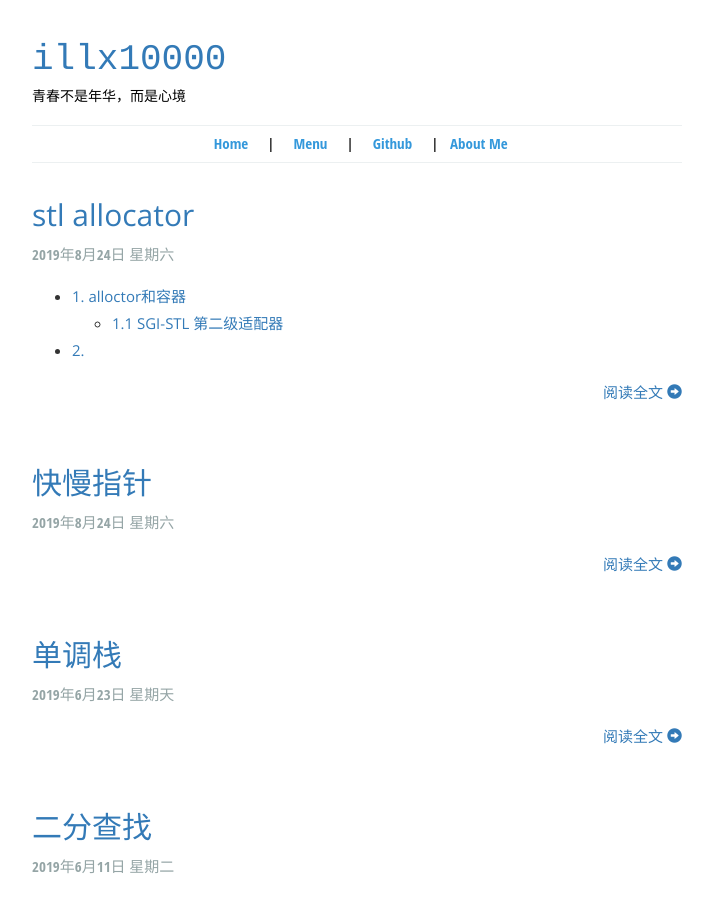
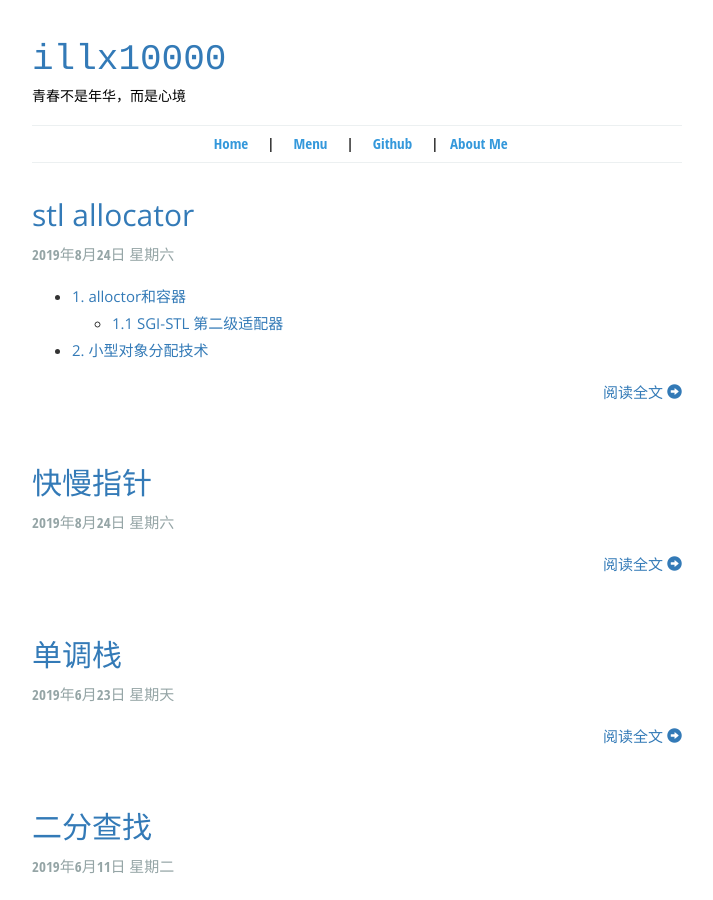
Before and after one commit to illx10000/illx10000.github.io, a Jekyll site: the page built from index.html, in a window 1280 px wide and 900 px high. Shown: the whole window, without its empty margins (283-996 px from the left). Built offline with Jekyll 4.4.1, drawn with Linux system fonts in a browser that asks for light colours.

Commit message:
小型对象分配技术

````diff
--- a/_posts/2019-9-5-22.md
+++ b/_posts/2019-9-5-22.md
@@ -10,7 +10,7 @@ excerpt_separator: "stl allocator"
 
 - [1. alloctor和容器](#1-alloctor和容器)
     - [1.1 SGI-STL 第二级适配器](#11-sgi-stl-第二级适配器)
-- [2.](#2)
+- [2. 小型对象分配技术](#2-小型对象分配技术)
 
 <!-- /TOC -->
 
@@ -138,4 +138,4 @@ __default_alloc_template<__threads, __inst>::_S_chunk_alloc(size_t __size,
 ```
 
 
-## 2.
+## 2. 小型对象分配技术
````
